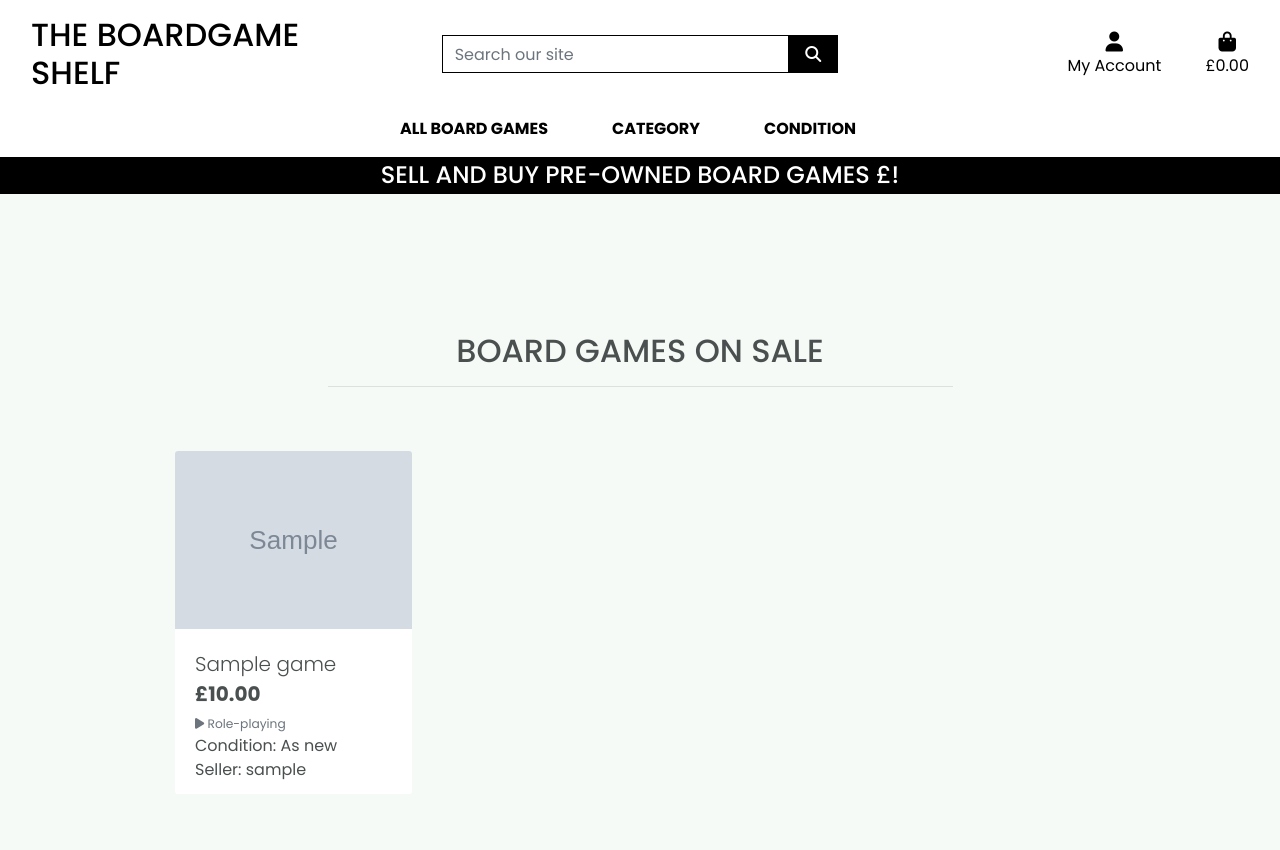
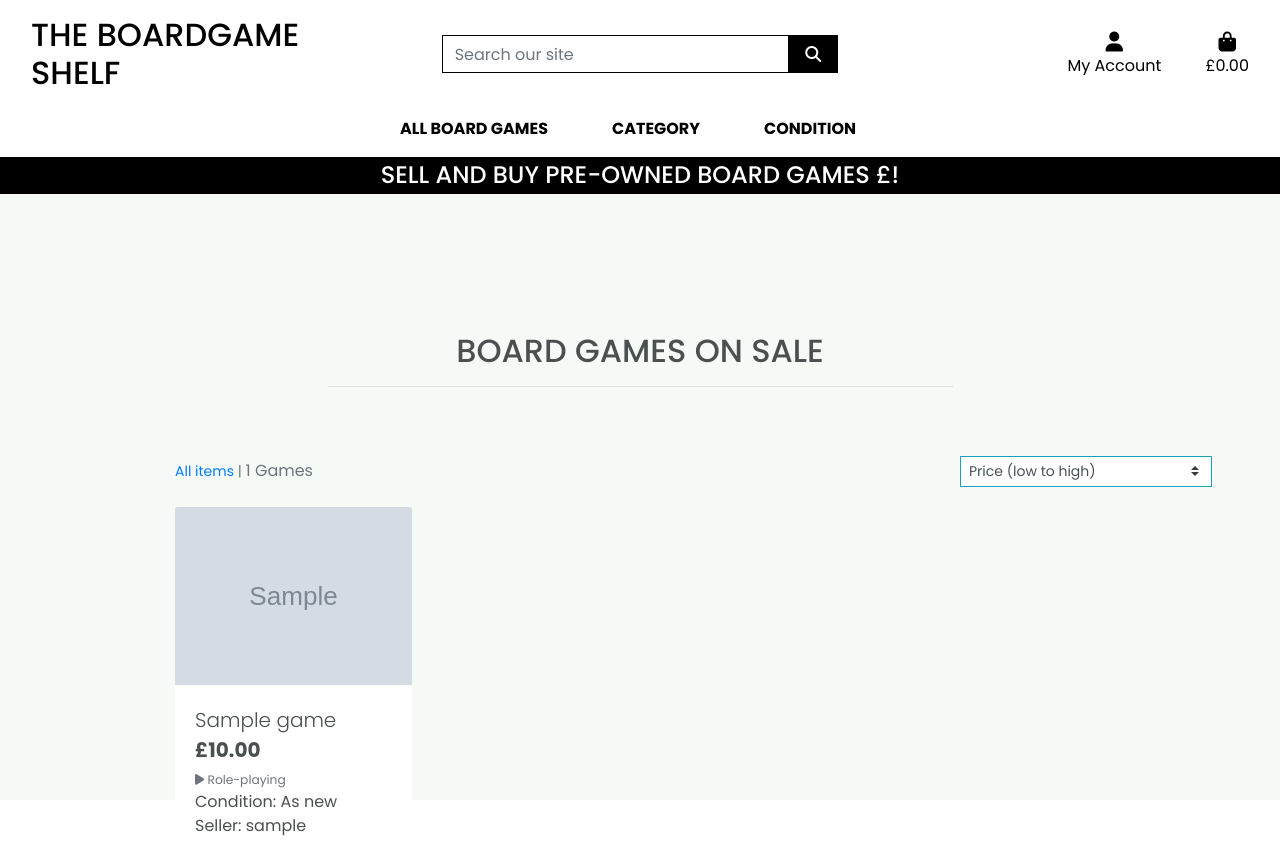
Before and after one commit to StefFrustagli/board_gamers_vault, a Django app: a page that uses templates/includes/main-nav.html in a window 1280 px wide. Before the commit the page ends 780 px from the top, so only its background shows below. Run offline with Django 3.2, Linux system fonts and the light colour scheme; tables that the repository leaves empty hold one stand-in row (values such as "Sample post"); grey boxes marked "Sample" are stand-in pictures; some libraries are stand-ins or nearby versions.

Commit message:
FEAT: Implement filter, 'sort by' selector and show amount of items
This commit implements the following changes:
- Added filtering functionality for games based on categories and conditions;
- Implemented 'sort by' selector to sort games by price, condition, title, and category;
- Displayed the number of games found based on current filters and search term;
- Fixed the display of current categories without dashes in their names.

This is a work in progress.

Ongoing issue:
- Condition filter not fully aligned with the 'sort by' selector functionality. Further investigation needed to ensure proper sorting by condition.

```diff
--- a/marketplace/templates/marketplace/games_list.html
+++ b/marketplace/templates/marketplace/games_list.html
@@ -15,6 +15,11 @@
     <div class="row">
         <div class="col text-center mt-2">
             <h2 class="logo-font">Board Games on sale</h2>
+                {% for c in current_categories %}
+                    <a class="category-badge text-decoration-none" href="{% url 'games_list' %}?category={{ c.name }}">
+                        <span class="p-2 mt-2 badge badge-white text-black rounded-0 border border-dark">{{ c.get_name_display }}</span>
+                    </a>
+                {% endfor %}
             <hr class="w-50 mb-1">
         </div>
     </div>
@@ -25,7 +30,37 @@
         </div>
         {% endif %}
         <div class="product-container col-10 offset-1">
-            <div class="row mt-1 mb-2"></div>
+            <div class="row mt-1 mb-2">
+                <div class="col-12 col-md-6 my-auto order-md-last d-flex justify-content-center justify-content-md-end">
+                    <div class="sort-select-wrapper w-50">
+                        <select id="sort-selector" class="custom-select custom-select-sm rounded-0 border border-{% if current_sorting != 'None_None' %}info{% else %}black{% endif %}">
+                            <option value="reset" {% if current_sorting == 'None_None' %}selected{% endif %}>Sort by...</option>
+                            <option value="price_asc" {% if current_sorting == 'price_asc' %}selected{% endif %}>Price (low to high)
+                            </option>
+                            <option value="price_desc" {% if current_sorting == 'price_desc' %}selected{% endif %}>Price (high to low)
+                            </option>
+                            <option value="condition_asc" {% if current_sorting == 'condition_asc' %}selected{% endif %}>Condition (poor to as new)
+                            </option>
+                            <option value="condition_desc" {% if current_sorting == 'condition_desc' %}selected{% endif %}>Condition (as new to poor)
+                            </option>
+                            <option value="title_asc" {% if current_sorting == 'title_asc' %}selected{% endif %}>Name (A-Z)</option>
+                            <option value="title_desc" {% if current_sorting == 'title_desc' %}selected{% endif %}>Name (Z-A)</option>
+                            <option value="category_asc" {% if current_sorting == 'category_asc' %}selected{% endif %}>Category (A-Z)
+                            </option>
+                            <option value="category_desc" {% if current_sorting == 'category_desc' %}selected{% endif %}>Category (Z-A)
+                            </option>
+                        </select>
+                    </div>
+                </div>
+                    <div class="col-12 col-md-6 order-md-first">
+                        <p class="text-muted mt-3 text-center text-md-left">
+                            {% if search_term or current_categories or current_sorting != 'None_None' %}
+                            <span class="small"><a href="{% url 'games_list' %}">All items </a> | </span>
+                            {% endif %}
+                            {{ games_list|length }} Games{% if search_term %} found for <strong>"{{ search_term }}"</strong>{% endif %}
+                        </p>
+                    </div>
+            </div>
             <div class="row">
                 {% for game in games_list %}
                 <div class="col-sm-6 col-md-6 col-lg-4 col-xl-3">
--- a/templates/includes/main-nav.html
+++ b/templates/includes/main-nav.html
@@ -35,6 +35,7 @@
                 <a href="{% url 'games_list' %}?category=bluffing" class="dropdown-item">Bluffing</a>
                 <a href="{% url 'games_list' %}?category=cooperatives" class="dropdown-item ">Cooperatives</a>
                 <a href="{% url 'games_list' %}?category=role_playing" class="dropdown-item">Role-playing</a>
+                <a href="{% url 'games_list' %}?category=storytelling,party_games,city_building,deck_building,strategy,worker_placement,war_games,miniatures,memory,placement,area_control,bluffing,cooperatives,role_playing" class="dropdown-item">All categories</a>
             </div>
         </li>
         <li class="nav-item dropdown">
@@ -49,6 +50,7 @@
                 <a href="{% url 'games_list' %}?condition=fair" class="dropdown-item">Fair</a>
                 <a href="{% url 'games_list' %}?condition=signs_of_time" class="dropdown-item">Signs of time</a>
                 <a href="{% url 'games_list' %}?condition=heavily_used" class="dropdown-item">Heavily used</a>
+                <a href="{% url 'games_list' %}?condition=as_new,great,good,fair,signs_of_time,heavily_used" class="dropdown-item">All conditions</a>
             </div>
         </li>
     </ul>
```
